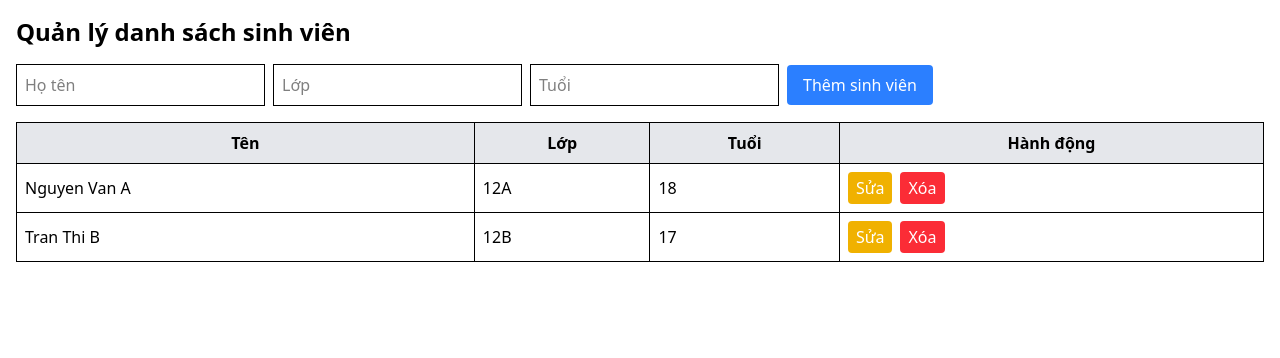
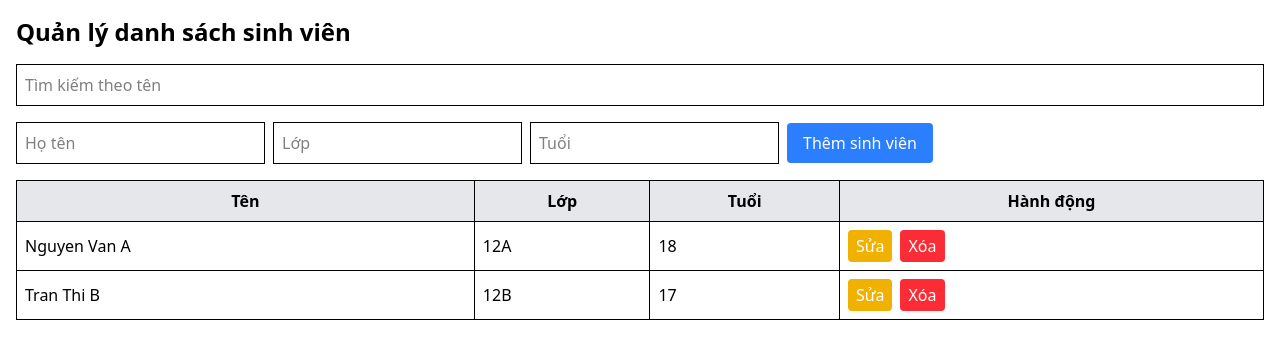
Before and after one commit to QuynhLe212/LeNguyenQuynh_22657871, a React (Vite) app: page / in a window 1280 px wide. Shown: the top 358 px of the page. Built offline with nearby package versions, Linux system fonts and the light colour scheme.

Commit message:
feat: tìm kiếm sinh viên theo tên

```diff
--- a/src/App.jsx
+++ b/src/App.jsx
@@ -2,6 +2,7 @@ import { useState } from 'react';
 import StudentList from './components/StudentList';
 import AddStudent from './components/AddStudent';
 import EditStudent from './components/EditStudent';
+import SearchStudent from './components/SearchStudent';
 import './index.css';
 
 function App() {
@@ -10,6 +11,7 @@ function App() {
     { id: 2, name: 'Tran Thi B', class: '12B', age: 17 },
   ]);
   const [editingStudent, setEditingStudent] = useState(null);
+  const [searchTerm, setSearchTerm] = useState('');
 
   const handleAddStudent = (newStudent) => {
     setStudents([...students, { id: students.length + 1, ...newStudent }]);
@@ -30,15 +32,20 @@ function App() {
     setEditingStudent(null);
   };
 
+  const filteredStudents = students.filter((student) =>
+    student.name.toLowerCase().includes(searchTerm.toLowerCase())
+  );
+
   return (
     <div className="container mx-auto p-4">
       <h1 className="text-2xl font-bold mb-4">Quản lý danh sách sinh viên</h1>
+      <SearchStudent onSearch={setSearchTerm} />
       <AddStudent onAdd={handleAddStudent} />
       {editingStudent && (
         <EditStudent student={editingStudent} onUpdate={handleUpdateStudent} />
       )}
       <StudentList
-        students={students}
+        students={filteredStudents}
         onDelete={handleDeleteStudent}
         onEdit={handleEditStudent}
       />
--- /dev/null
+++ b/src/components/SearchStudent.jsx
@@ -0,0 +1,12 @@
+function SearchStudent({ onSearch }) {
+    return (
+      <input
+        type="text"
+        onChange={(e) => onSearch(e.target.value)}
+        placeholder="Tìm kiếm theo tên"
+        className="border p-2 mb-4 w-full"
+      />
+    );
+  }
+
+  export default SearchStudent;
```
Also changed, not shown: minhchung/image copy 10.png (added), minhchung/image copy 9.png (added).
